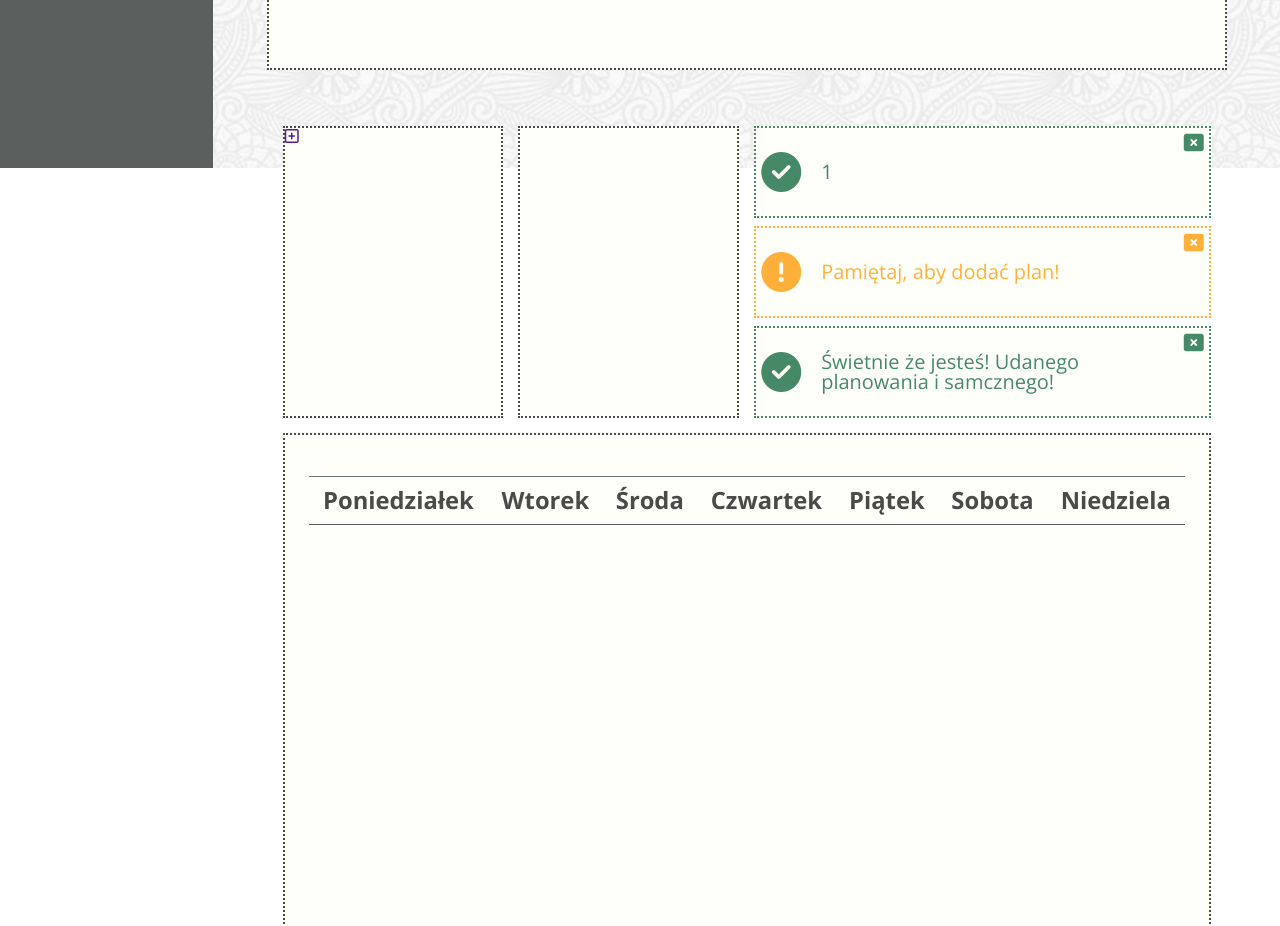
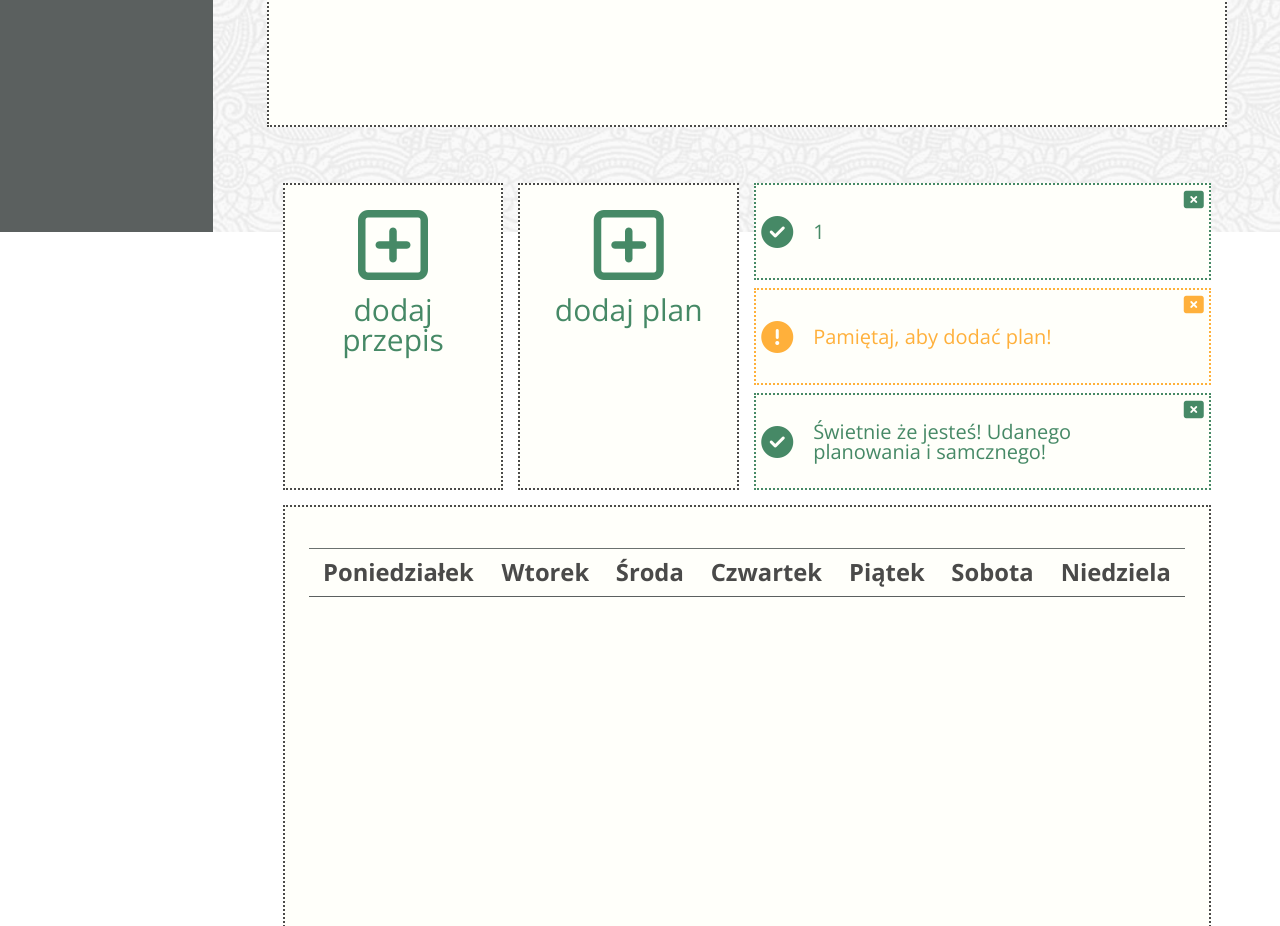
Before and after one commit to ogi009/ZaplanujJedzonko, a website with bundled scripts: page app.html in a window 1280 px wide. Shown: the part 1300-2226 px from the top of the page. Built offline with nearby package versions, Linux system fonts and the light colour scheme; a web font is replaced by a local one.

Commit message:
adding widgets

```diff
--- a/app.html
+++ b/app.html
@@ -43,10 +43,16 @@
             <div class="grid_plan">
                 <div class="add_recipt">
                     <a class="addNewRecipt" href="">
-                        <i class="far fa-plus-square"></i>
+                        <i class="far fa-plus-square add_recipe_button"></i>
+                        <p class="widget_text">dodaj przepis</p>
                     </a>
                 </div>
-                <div class="add_plan"></div>
+                <div class="add_plan">
+                    <a class="addNewPlan" href="">
+                        <i class="far fa-plus-square add_recipe_button"></i>
+                        <p class="widget_text">dodaj plan</p>
+                    </a>
+                </div>
 
                 <div class="notification_box"></div>
                 <div class="week_plan">
@@ -229,8 +235,8 @@
 </div>
 <script type="module" src="js/displaySchedule.js"></script>
 <script src="js/navigation.js"></script>
-<script type = "module" src="js/addSchedule.js"></script>
-<script type = "module" src="js/recipe.js"></script>
+<script type="module" src="js/addSchedule.js"></script>
+<script type="module" src="js/recipe.js"></script>
 <script type="module" src="js/inputVerifaction.js"></script>
 <script src="js/schedule.js"></script>
 <script type="module" src="js/app.js"></script>
--- a/js/navigation.js
+++ b/js/navigation.js
@@ -5,25 +5,29 @@ document.addEventListener("DOMContentLoaded", function() {
     const recipes = document.getElementById('recipes_panel');
     const mainPanel = document.querySelector(".grid_plan");
     const schedulePanel = document.querySelector(".schedule_plan");
-    const recipePanel = document.querySelector(".container_recipe");
+    // const recipePanel = document.querySelector(".container_recipe");
+    const gridPlan = document.querySelector(".grid_plan");
+    const gridPlan2 = document.querySelector(".grid_plan2");
     main.addEventListener('click' , e=> {
         e.preventDefault();
         mainPanel.classList.remove('d_none');
         schedulePanel.classList.add('d_none');
-        recipePanel.classList.add('d_none');
+        // recipePanel.classList.add('d_none');
+
+        gridPlan2.classList.add("d_none");
     });
     plans.addEventListener('click', e => {
         e.preventDefault();
         mainPanel.classList.add('d_none');
         schedulePanel.classList.remove('d_none');
-        recipePanel.classList.add('d_none');
+        // recipePanel.classList.add('d_none');
     });
 
     recipes.addEventListener('click', e => {
         e.preventDefault();
         mainPanel.classList.add('d_none');
         schedulePanel.classList.add('d_none');
-        recipePanel.classList.remove('d_none');
+        // recipePanel.classList.remove('d_none');
     });
 
 });
--- a/js/newRecipt.js
+++ b/js/newRecipt.js
@@ -1,8 +1,10 @@
 document.addEventListener("DOMContentLoaded", function () {
 
     const addNewRecipt = document.querySelector(".addNewRecipt");
+    const addNewPlan = document.querySelector(".addNewPlan");
     const gridPlan = document.querySelector(".grid_plan");
     const gridPlan2 = document.querySelector(".grid_plan2");
+    const schelduePlan = document.querySelector(".schedule_plan");
 
     addNewRecipt.addEventListener("click", e => {
         e.preventDefault();
@@ -10,4 +12,10 @@ document.addEventListener("DOMContentLoaded", function () {
         gridPlan2.classList.remove("d_none");
     })
 
+    addNewPlan.addEventListener("click", e=> {
+        e.preventDefault();
+        gridPlan.classList.add("d_none");
+        schelduePlan.classList.remove("d_none");
+
+    })
 });
--- a/scss/elements/_gridApp.scss
+++ b/scss/elements/_gridApp.scss
@@ -36,6 +36,7 @@
 
   .fas {
     color: $colorInfo;
+    font-size: 32px;
   }
 
   h3 {
@@ -59,12 +60,14 @@
 
   .fas {
     color: $colorWarning;
+    font-size: 32px;
   }
 
   h3 {
     flex: 1;
     font-family: $fontOpenSans;
     color: $colorWarning;
+
     font-size: 20px;
     padding-left: 15px;
   }
@@ -82,6 +85,8 @@
 
   .fas {
     color: $colorSuccess;
+    font-size: 32px;
+
   }
 
   h3 {
--- /dev/null
+++ b/scss/elements/_widgets.scss
@@ -0,0 +1,27 @@
+.add_recipe_button,
+.add_plan_button {
+  font-size: 80px;
+  color: $colorSuccess;
+
+
+}
+.widget_text {
+  color: $colorSuccess;
+  font-size: 30px;
+  font-family: $fontOpenSans;
+  text-align: center;
+  margin-top: 10px;
+}
+.addNewRecipt,
+.addNewPlan{
+  text-decoration: none;
+  text-align: center;
+
+}
+.add_recipt,
+.add_plan {
+  display: flex;
+  flex-direction: column;
+  align-items: center;
+  padding: 20px;
+}
--- a/scss/main.scss
+++ b/scss/main.scss
@@ -15,6 +15,7 @@
 @import "elements/welcomePage";
 @import "elements/week_plan";
 @import "elements/schedule";
+@import "elements/widgets";
 
 @import 'settings/hudini';
 @import "elements/week_plan";
```
Also changed, not shown: css/main.css, 1 other file. Lines whose indentation alone changed are shown as unchanged.
